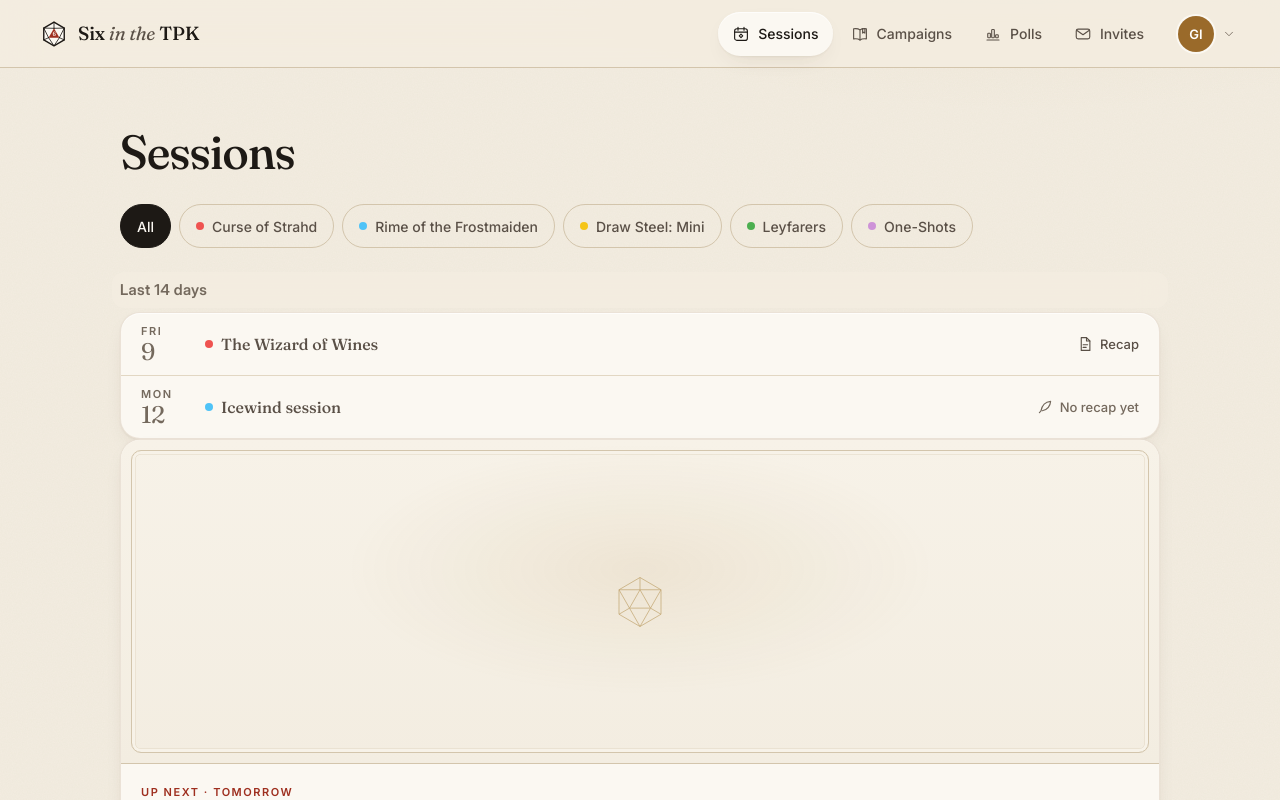
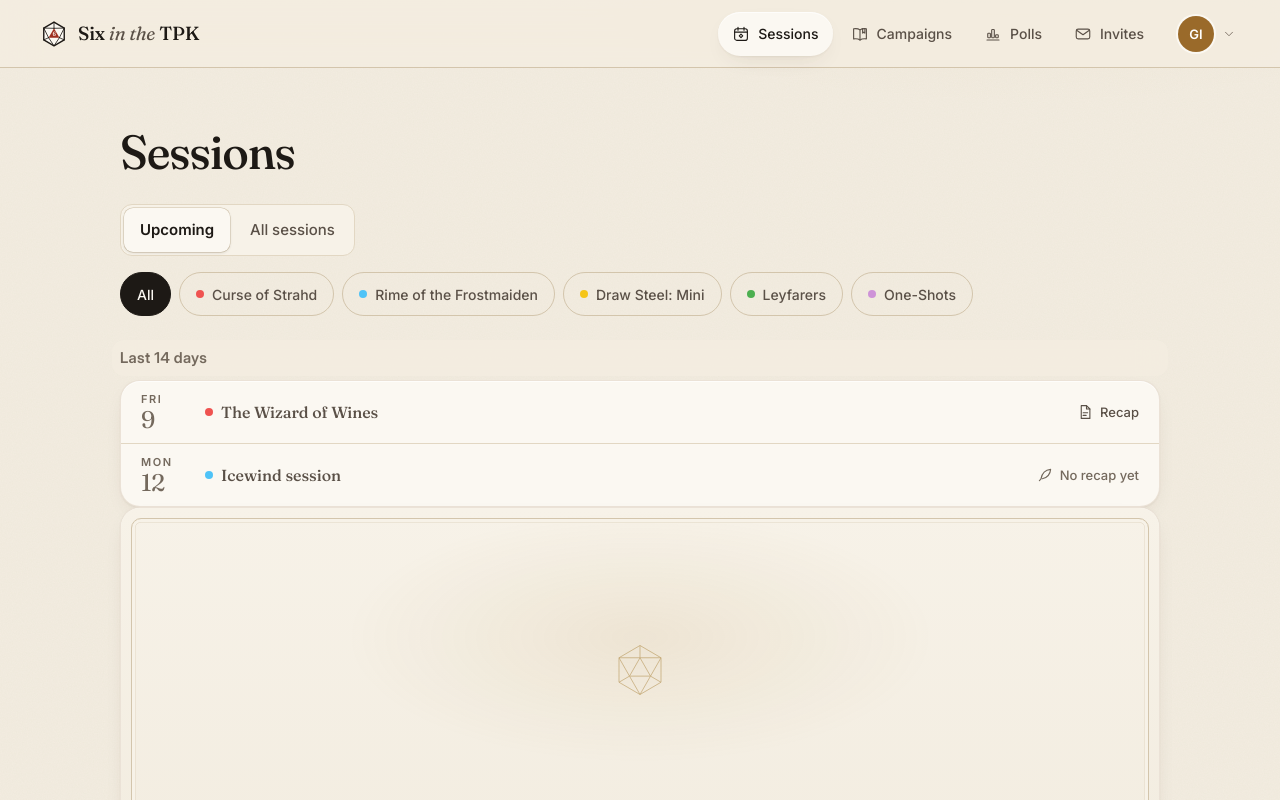
Before and after one commit to Dichotomyofcontrol/tpk-group-schedule, a Next.js app: page /sessions in a window 1280 px wide. Shown: the top 800 px of the page. Built offline with nearby package versions, Linux system fonts and the light colour scheme.

Commit message:
Sessions: Upcoming / All sessions switch (default recent 14 days + upcoming; All shows full history by month); campaign filters kept

```diff
--- a/app/globals.css
+++ b/app/globals.css
@@ -791,3 +791,8 @@ section > .mhd { position: sticky; top: calc(56px + var(--safe-t)); z-index: 5;
 .srow.past .pst { flex: none; display: inline-flex; align-items: center; gap: 6px; font: 500 13px/18px var(--ui); color: var(--ink3); white-space: nowrap; }
 .srow.past .pst.done { color: var(--ink2); }
 .mhd.quiet { font-size: 15px; line-height: 20px; font-weight: 600; letter-spacing: .02em; color: var(--ink3); font-family: var(--ui); }
+/* Upcoming / All sessions */
+.seg { display: flex; padding: 3px; margin: 0 0 16px; border-radius: 12px; background: var(--paper2); border: .5px solid var(--rule); max-width: 360px; }
+.seg button { flex: 1; min-height: 44px; border: 0; border-radius: 9px; background: transparent; font: 500 15px/20px var(--ui); color: var(--ink2); cursor: pointer; transition: background .2s, color .2s; }
+.seg button.on { background: var(--paper); color: var(--ink); font-weight: 600; box-shadow: 0 1px 3px rgba(0,0,0,.12), 0 0 0 .5px var(--rule2); }
+.pempty { margin: 8px 4px 16px; }
--- a/components/sessions-view.tsx
+++ b/components/sessions-view.tsx
@@ -16,10 +16,16 @@ export function SessionsView() {
   const { state } = useStore();
   const mine = memberCampaigns(state);
   const [filter, setFilter] = useState<string>("all");
+  const [view, setView] = useState<"recent" | "history">("recent");
   useEffect(() => {
     const saved = window.sessionStorage.getItem("tpk-filter");
     if (saved) setFilter(saved);
+    if (window.sessionStorage.getItem("tpk-view") === "history") setView("history");
   }, []);
+  const chooseView = (v: "recent" | "history") => {
+    setView(v);
+    window.sessionStorage.setItem("tpk-view", v);
+  };
   const choose = (id: string) => {
     setFilter(id);
     window.sessionStorage.setItem("tpk-filter", id);
@@ -32,18 +38,26 @@ export function SessionsView() {
     .filter((s) => active === "all" || s.cid === active)
     .sort((a, b) => a.startsAt.localeCompare(b.startsAt));
   const [next, ...rest] = sessions;
-  // Nights from the last 14 days stay on the list, above what's coming, until they age out.
+  // Nights from the last 14 days stay on the list, above what's coming, until they age out. "All sessions" shows every past night.
+  const history = view === "history";
   const recent = state.sessions
-    .filter((s) => ids.has(s.cid) && s.status === "scheduled" && new Date(s.endsAt).getTime() < now && new Date(s.startsAt).getTime() >= now - 14 * 86_400_000)
+    .filter((s) => ids.has(s.cid) && s.status === "scheduled" && new Date(s.endsAt).getTime() < now && (history || new Date(s.startsAt).getTime() >= now - 14 * 86_400_000))
     .filter((s) => active === "all" || s.cid === active)
     .sort((a, b) => a.startsAt.localeCompare(b.startsAt));
   const months = groupByMonth(rest, state.me.tz || "America/Los_Angeles");
   const all = active === "all";
+  const pastMonths = history ? groupByMonth(recent, state.me.tz || "America/Los_Angeles") : [];
 
   return (
     <>
       <div className="ptitle"><h1 className="lt">Sessions</h1></div>
       <HomeScreenHint />
+      {mine.length > 0 && (
+        <div className="seg" role="group" aria-label="Which sessions">
+          <button type="button" className={!history ? "on" : ""} aria-pressed={!history} onClick={() => chooseView("recent")}>Upcoming</button>
+          <button type="button" className={history ? "on" : ""} aria-pressed={history} onClick={() => chooseView("history")}>All sessions</button>
+        </div>
+      )}
       {mine.length > 1 && (
         <div className="fchips" role="group" aria-label="Filter by campaign">
           <button type="button" className={all ? "fchip on" : "fchip"} aria-pressed={all} onClick={() => choose("all")}>All</button>
@@ -62,7 +76,18 @@ export function SessionsView() {
           {state.me.canCreateCampaigns && <Link className="btn pri sm" href="/campaigns/new">Start a campaign</Link>}
         </div>
       )}
-      {recent.length > 0 && (
+      {history && pastMonths.map(([label, list]) => (
+        <section key={"p" + label} aria-label={label}>
+          <h2 className="mhd quiet">{label}</h2>
+          <div className="card list ledger">
+            {list.map((s) => <SessionRow key={s.id} session={s} showCampaign={all && mine.length > 1} ledger />)}
+          </div>
+        </section>
+      ))}
+      {history && !state.syncing && mine.length > 0 && recent.length === 0 && (
+        <p className="note pempty">No past sessions yet. Recaps live here once you've played.</p>
+      )}
+      {!history && recent.length > 0 && (
         <section aria-label="Last 14 days">
           <h2 className="mhd quiet">Last 14 days</h2>
           <div className="card list ledger">
```
